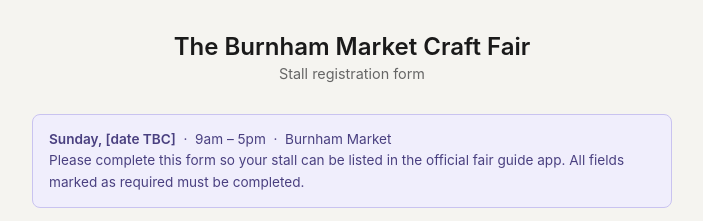
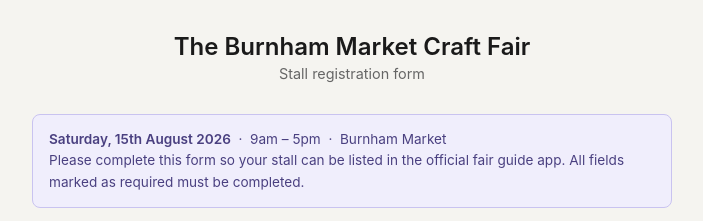
Before and after one commit to keithjmorris/burnham-market-craft-fair, a website: page index.html in a window 1280 px wide. Shown: the top 221 px of the page, without its empty margins (288-991 px from the left). Drawn offline with nearby package versions, Linux system fonts and the light colour scheme.

Commit message:
Correct day and date

```diff
--- a/index.html
+++ b/index.html
@@ -62,7 +62,7 @@
   </header>
 
   <div class="fair-info">
-    <strong>Sunday, [date TBC]</strong> &nbsp;·&nbsp; 9am – 5pm &nbsp;·&nbsp; Burnham Market<br>
+    <strong>Saturday, 15th August 2026</strong> &nbsp;·&nbsp; 9am – 5pm &nbsp;·&nbsp; Burnham Market<br>
     Please complete this form so your stall can be listed in the official fair guide app. All fields marked as required must be completed.
   </div>
 
```
